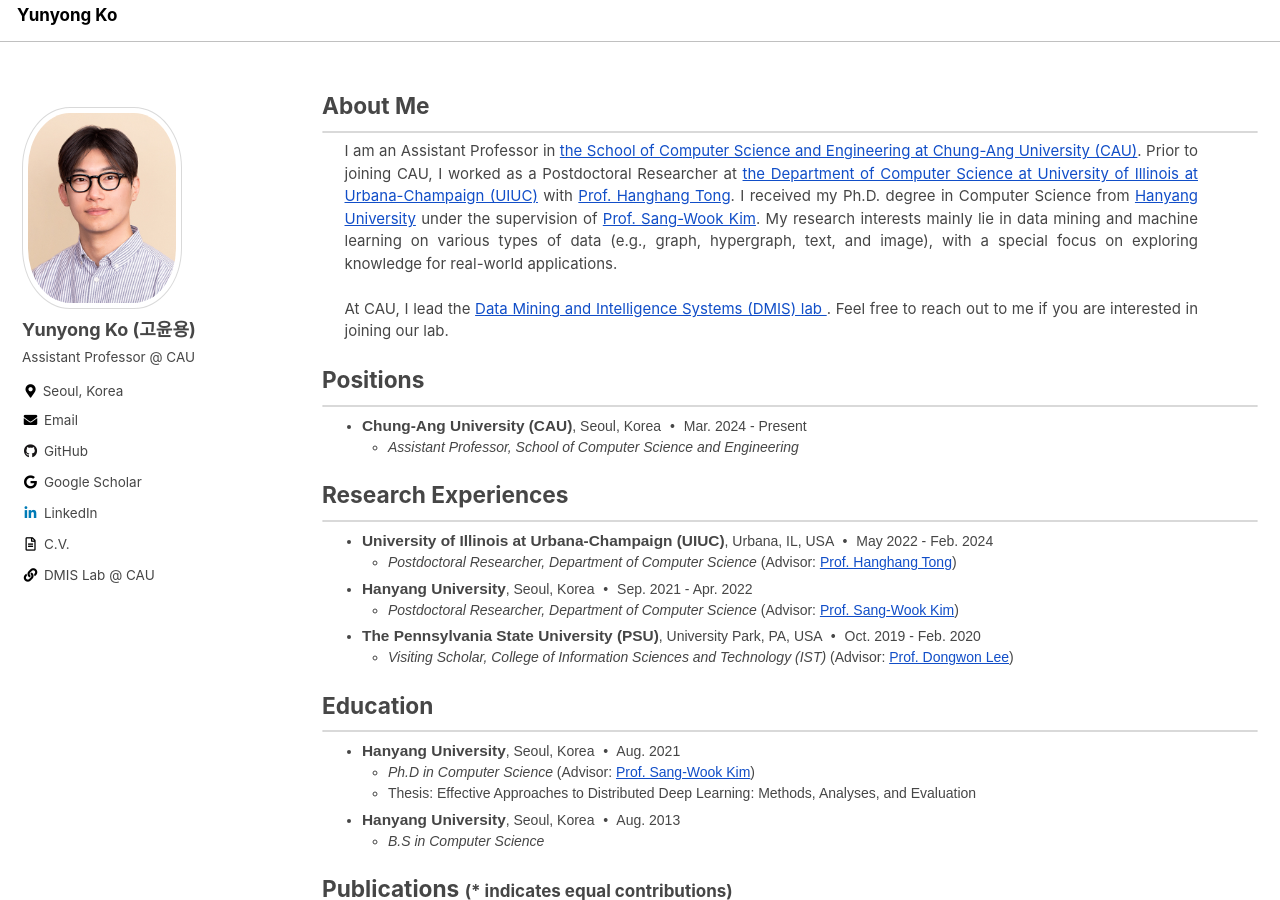
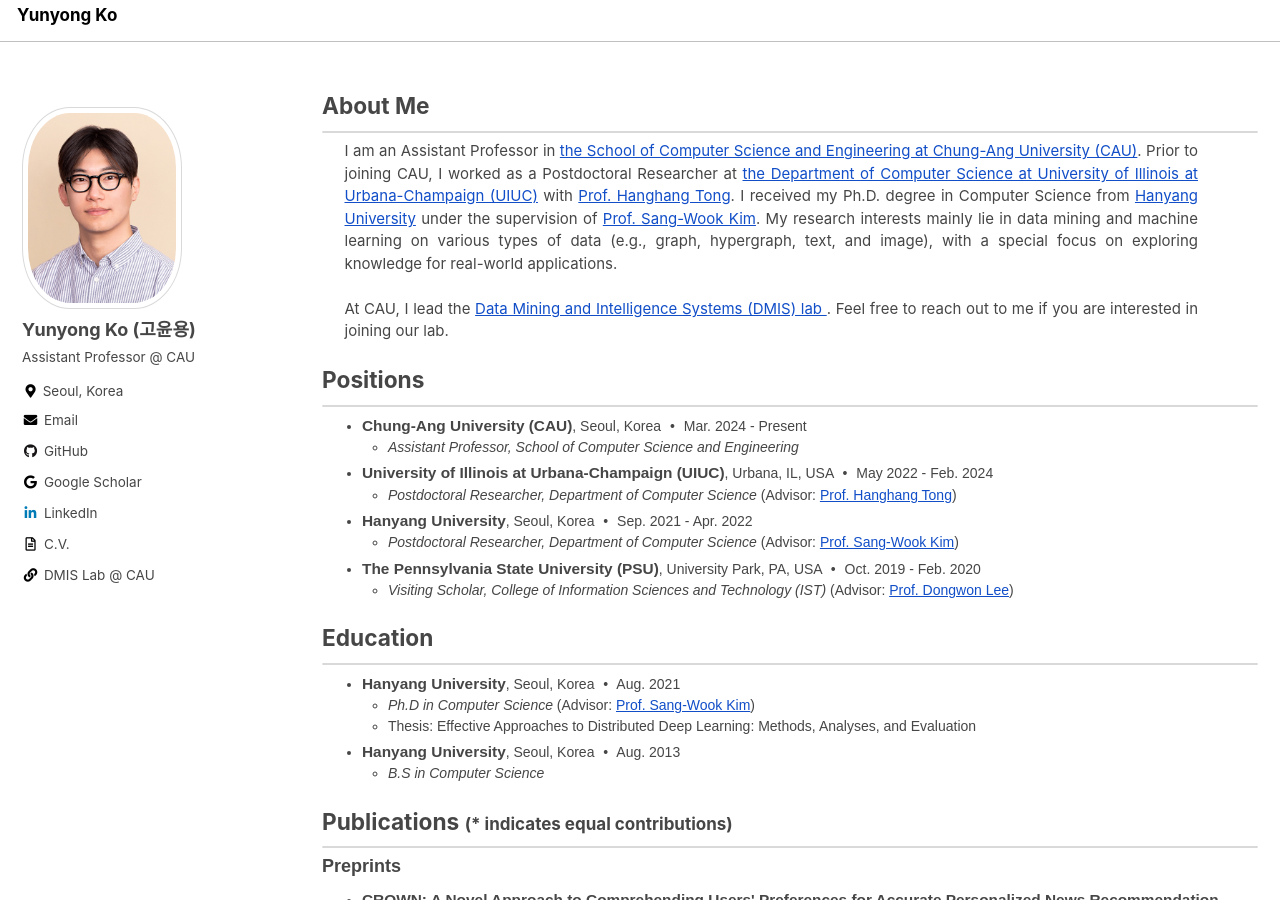
Before and after one commit to yy-ko/yy-ko.github.io, a Jekyll site: the page built from index.html, in a window 1280 px wide and 900 px high. Built offline with Jekyll 4.4.1, drawn with Linux system fonts in a browser that asks for light colours; cached includes are drawn as plain includes; the list of posts is cut into pages by our own code.

Commit message:
positions

```diff
--- a/index.html
+++ b/index.html
@@ -42,8 +42,22 @@
 	<!-- </ul> -->
 <!-- </div> -->
 
-<div id="position" class="section">
+<!-- <div id="position" class="section"> -->
+	<!-- <h5 class="section-title">Positions</h5> -->
+	<!-- <hr class="sep"> -->
+	<!-- <ul class="my_list"> -->
+		<!-- <li><strong class="title">Chung-Ang University (CAU)</strong>, Seoul, Korea  <span class="dot-sep">&#8226;</span> Mar. 2024 - Present -->
+			<!-- <ul class="inner-ul"> -->
+				<!-- <li class="inner-li"> <i>Assistant Professor, School of Computer Science and Engineering</i> </li> -->
+			<!-- </ul> -->
+		<!-- </li> -->
+	<!-- </ul> -->
+<!-- </div> -->
+
+
+<div id="exp" class="section">
 	<h5 class="section-title">Positions</h5>
+	<!-- <h5 class="section-title">Research Experiences</h5> -->
 	<hr class="sep">
 	<ul class="my_list">
 		<li><strong class="title">Chung-Ang University (CAU)</strong>, Seoul, Korea  <span class="dot-sep">&#8226;</span> Mar. 2024 - Present
@@ -51,20 +65,6 @@
 				<li class="inner-li"> <i>Assistant Professor, School of Computer Science and Engineering</i> </li>
 			</ul>
 		</li>
-	</ul>
-</div>
-
-
-<div id="exp" class="section">
-	<!-- <h5 class="section-title">Positions</h5> -->
-	<h5 class="section-title">Research Experiences</h5>
-	<hr class="sep">
-	<ul class="my_list">
-		<!-- <li><strong class="title">Chung-Ang University (CAU)</strong>, Seoul, Korea  <span class="dot-sep">&#8226;</span> Mar. 2024 - Present -->
-			<!-- <ul class="inner-ul"> -->
-				<!-- <li class="inner-li"> <i>Assistant Professor, School of Computer Science and Engineering</i> </li> -->
-			<!-- </ul> -->
-		<!-- </li> -->
 		<li><strong class="title">University of Illinois at Urbana-Champaign (UIUC)</strong>, Urbana, IL, USA  <span class="dot-sep">&#8226;</span> May 2022 - Feb. 2024
 			<ul class="inner-ul">
 				<li class="inner-li"> <i>Postdoctoral Researcher, Department of Computer Science</i> (Advisor: <a href="http://tonghanghang.org/">Prof. Hanghang Tong</a>) </li>
```
